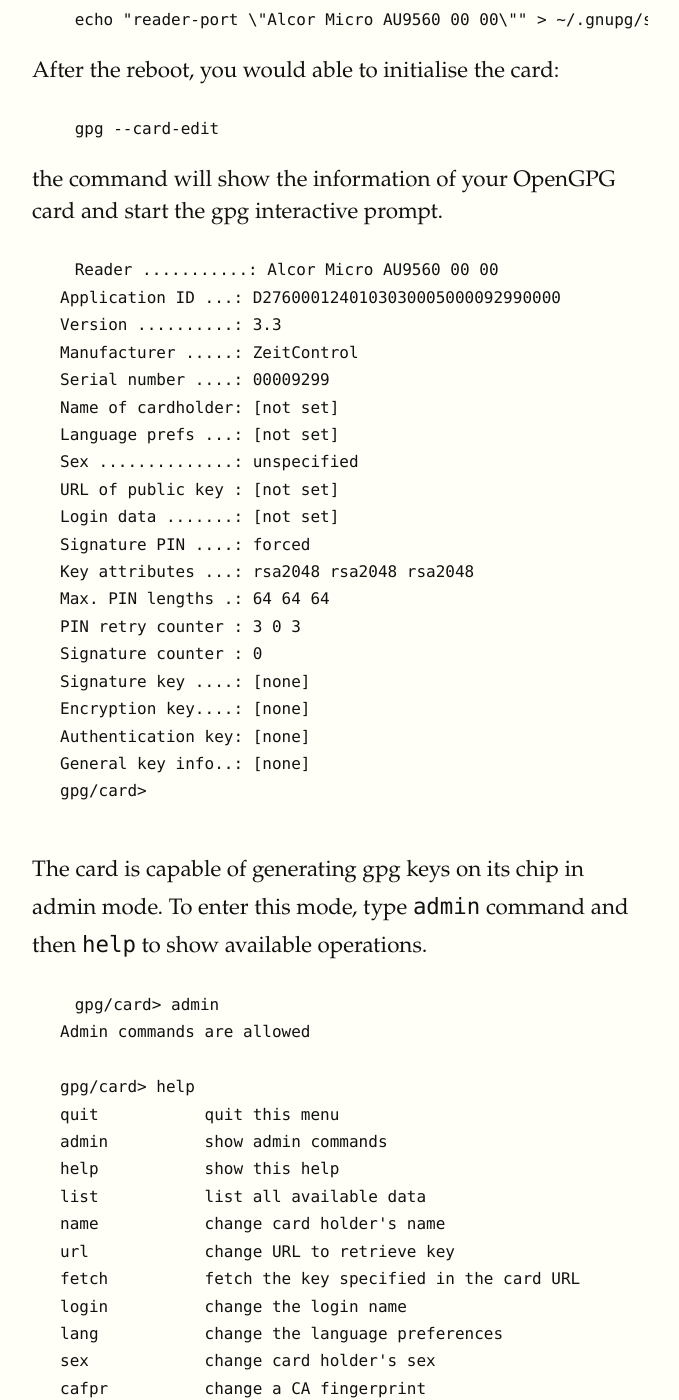
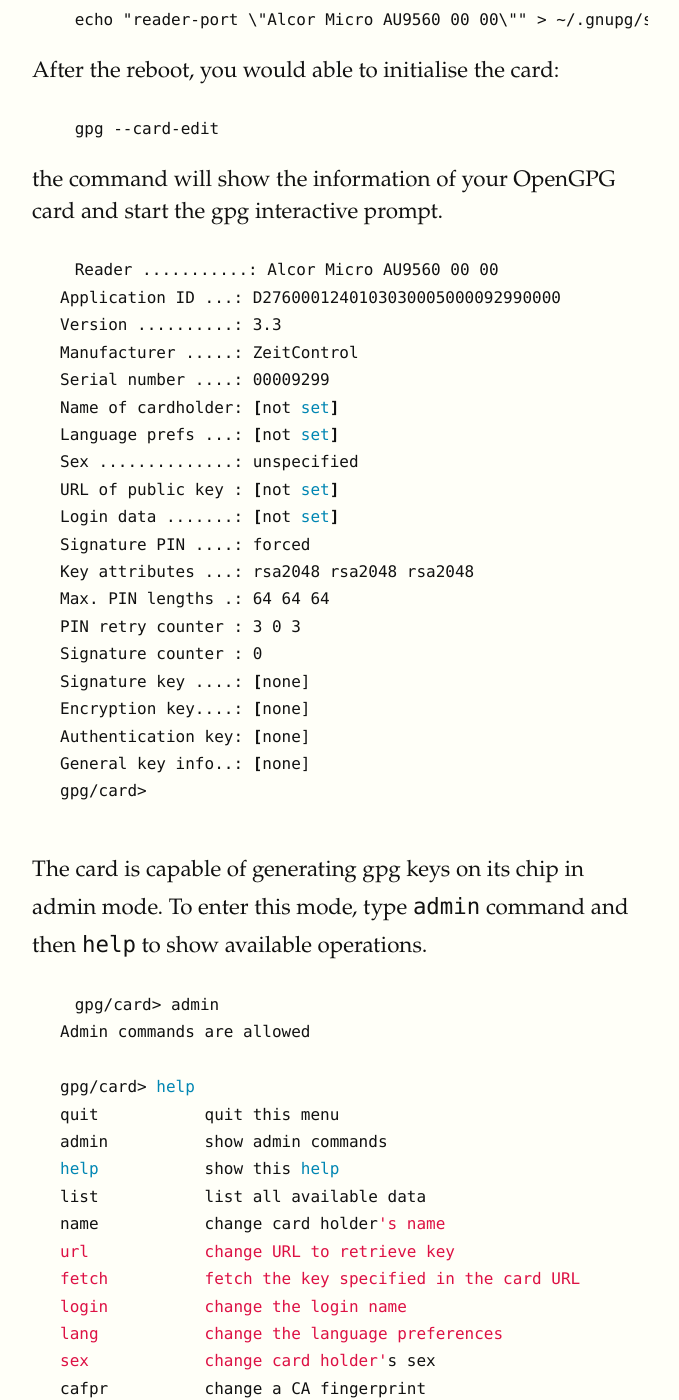
Before and after one commit to tsaoyu/blog, a Jekyll site: the page built from _posts/2020-04-30-opengpg-card.md, in a window 1280 px wide and 1400 px high, scrolled down 2319 px. Shown: the whole window, without its empty margins (128-807 px from the left). Built offline with Jekyll 4.4.1, drawn with Linux system fonts in a browser that asks for light colours; some of the changed text lies outside the part shown.

Commit message:
Picture died?

````diff
--- a/_posts/2020-04-30-opengpg-card.md
+++ b/_posts/2020-04-30-opengpg-card.md
@@ -51,7 +51,7 @@ pcsc_scan -n
 ```
 The result would like below:
 
-```
+```bash
 PC/SC device scanner
 V 1.5.2 (c) 2001-2017, Ludovic Rousseau <ludovic.rousseau@free.fr>
 Using reader plug'n play mechanism
@@ -78,7 +78,7 @@ gpg --card-edit
 
 the command will show the information of your OpenGPG card and start the gpg interactive prompt.
 
-```
+```bash
 Reader ...........: Alcor Micro AU9560 00 00
 Application ID ...: D2760001240103030005000092990000
 Version ..........: 3.3
@@ -104,7 +104,7 @@ gpg/card>
 The card is capable of generating gpg keys on its chip in admin mode.
 To enter this mode, type `admin` command and then `help` to show available operations.
 
-```
+```bash
 gpg/card> admin
 Admin commands are allowed
 
@@ -148,7 +148,7 @@ To view the gpg keys on the card, simply type `list` command and all keys will b
 Finally, we also like to add the smart card to gnome keyring service.
 Edit the `/usr/local/bin/gnome-keyring-daemon` with follwing lines
 
-```
+```bash
 #!/bin/sh
 /usr/bin/gnome-keyring-daemon --start -c pkcs11,secrets
 ```
@@ -170,13 +170,13 @@ In my workflow, there are some use cases I do enjoy using the smart card.
 Git commit can be submitted to the repository by anyone who has write access. The information of committer can be arbitrarily assigned using git
 config. Git signing is a proper way to prove the identity of the committer.
 
-{% marginfigure 'assets/img/openpgp-card/github_show.png' 'Window ask for PIN when signing the commit'%}
+{% marginfigure 'assets/img/openpgp-card/github_show.png' 'Verifid git commit'%}
 
 
 ### Upload your public PGP key to GitHub
 
 Get your public key from GnuPG:
-```
+```bash
 gpg --armour --export YOUR_EMAIL_ADD
 ```
 and paste that into [https://github.com/settings/keys](https://github.com/settings/keys).
````
Also changed, not shown: other parts of _posts/2020-04-30-opengpg-card.md (+1 -1 lines).
